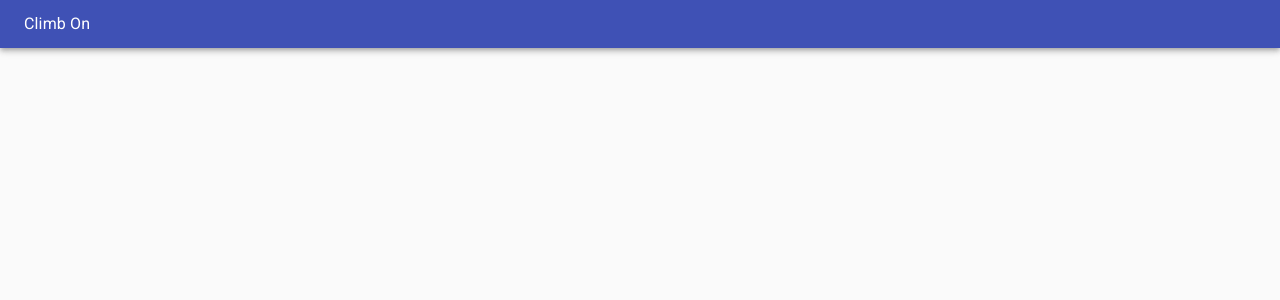
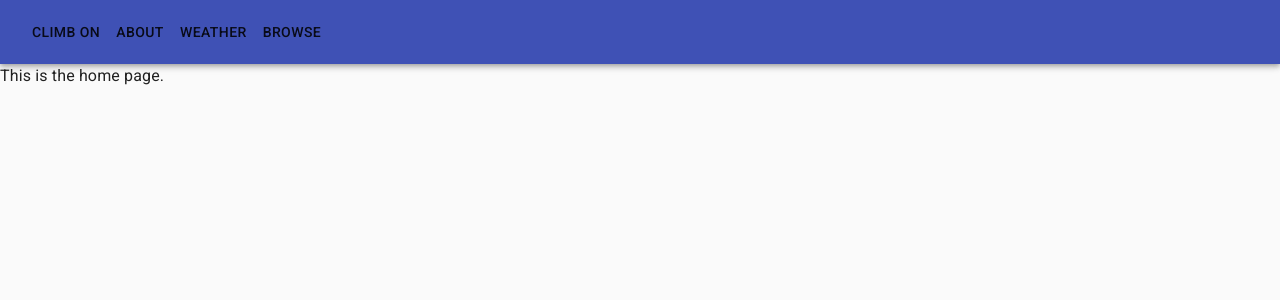
Before and after one commit to ChaseNelson/climbon, a React (Create React App) app: page / in a window 1280 px wide. Shown: the top 300 px of the page. Built offline with nearby package versions, Linux system fonts and the light colour scheme.

Commit message:
created all pages and test items inside

```diff
--- /dev/null
+++ b/src/components/Browse.jsx
@@ -0,0 +1,10 @@
+import React, { Component } from 'react';
+import Button from '@material-ui/core/Button';
+
+class Browse extends Component {
+  render() {
+    return <Button> click here</Button>;
+  }
+}
+
+export default Browse;
--- a/src/components/Header.jsx
+++ b/src/components/Header.jsx
@@ -1,7 +1,8 @@
 import React, { Component } from 'react';
 import AppBar from '@material-ui/core/AppBar';
 import Toolbar from '@material-ui/core/Toolbar';
-import Typography from '@material-ui/core/Typography';
+import Button from '@material-ui/core/Button';
+import { Link } from 'react-router-dom';
 import 'typeface-lobster';
 import 'typeface-pacifico';
 import 'typeface-roboto';
@@ -10,9 +11,20 @@ class Header extends Component {
   render() {
     return (
       <>
-        <AppBar position="absolute">
-          <Toolbar variant="dense">
-            <Typography>Climb On</Typography>
+        <AppBar position="static">
+          <Toolbar>
+            <Button component={Link} to="/">
+              Climb On
+            </Button>
+            <Button component={Link} to="/About">
+              About
+            </Button>
+            <Button component={Link} to="/Weather">
+              Weather
+            </Button>
+            <Button component={Link} to="/Browse">
+              Browse
+            </Button>
           </Toolbar>
         </AppBar>
       </>
--- /dev/null
+++ b/src/components/Weather.jsx
@@ -0,0 +1,10 @@
+import React, { Component } from 'react';
+import Box from '@material-ui/core/Box';
+
+class Weather extends Component {
+  render() {
+    return <Box>This is the weather</Box>;
+  }
+}
+
+export default Weather;
```
